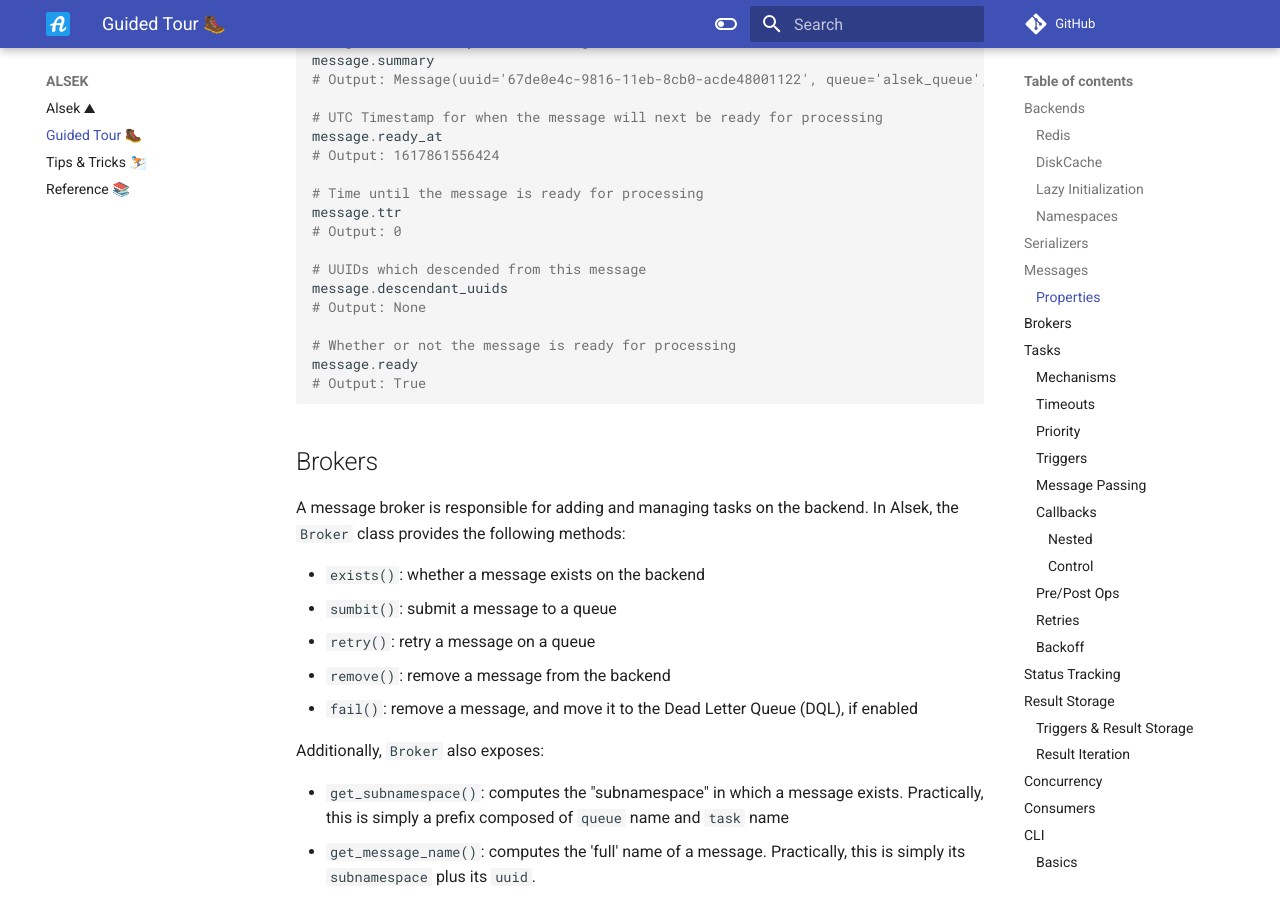
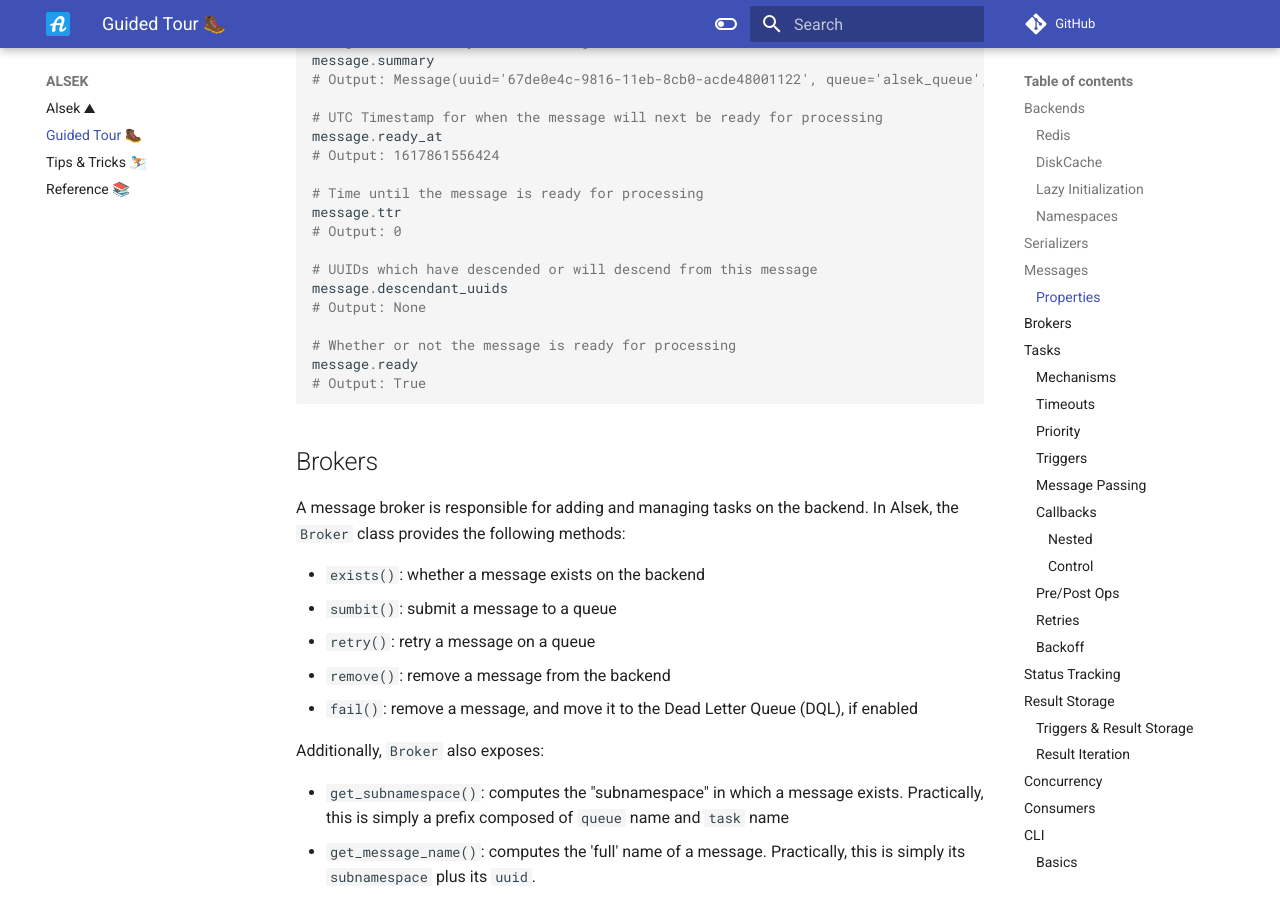
Before and after one commit to TariqAHassan/alsek, an MkDocs documentation site: the page built from docs/guided_tour.md, in a window 1280 px wide and 900 px high, scrolled down 2778 px. Built offline with MkDocs 1.6.1 and Material for MkDocs 9.7.7, drawn with Linux system fonts in a browser that asks for light colours; comment, search, counter and statistics services are not loaded.

Commit message:
Reword comment

```diff
--- a/docs/guided_tour.md
+++ b/docs/guided_tour.md
@@ -145,7 +145,7 @@
 message.ttr
 # Output: 0
 
-# UUIDs which descended from this message
+# UUIDs which have descended or will descend from this message
 message.descendant_uuids
 # Output: None
 
```
